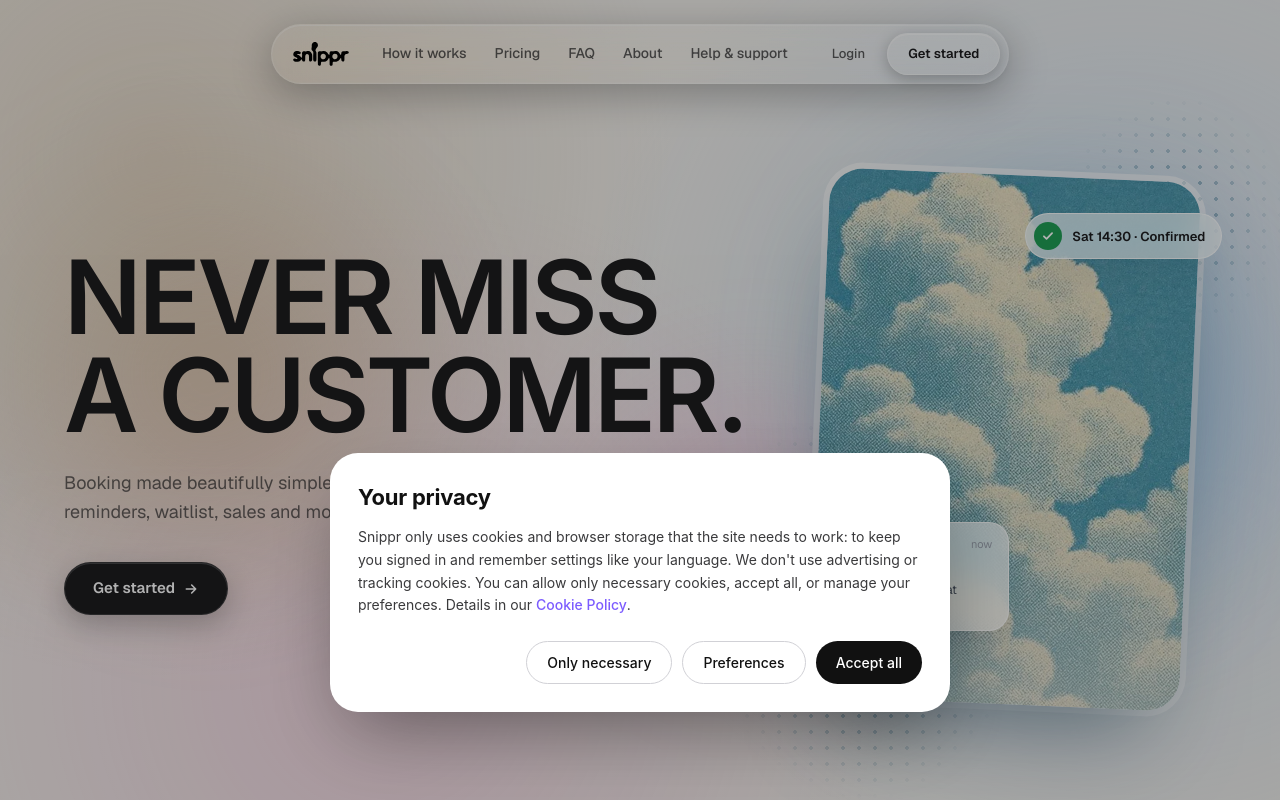
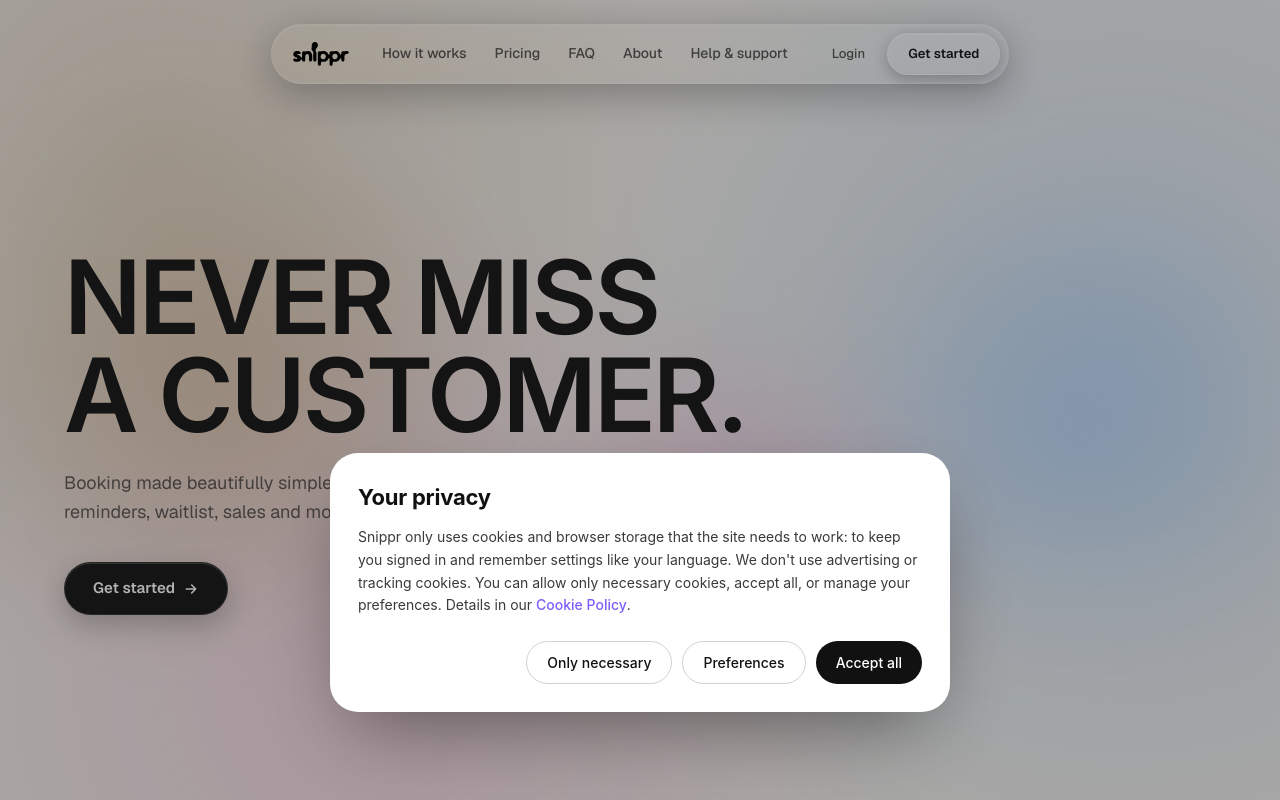
Before and after one commit to Yousefsewi/snippr, a Next.js app: page / in a window 1280 px wide. Shown: the top 800 px of the page. Built offline with nearby package versions, Linux system fonts and the light colour scheme.

Commit message:
Homepage: hide the cloud picture next to the headline
Co-Authored-By: Claude Opus 5.5 <noreply@anthropic.com>

```diff
--- a/app/page.tsx
+++ b/app/page.tsx
@@ -50,7 +50,7 @@ const SHOW_RIBBON = false
 
 // Halftone cloud picture next to the big headline (public/hero-clouds.webp), with a dot field
 // behind it and two small glass cards on top. Wide screens only.
-const SHOW_HERO_ART = true
+const SHOW_HERO_ART = false
 
 function HeroArt({ lng }: { lng: string }) {
   const tr = lng === 'tr'
```
